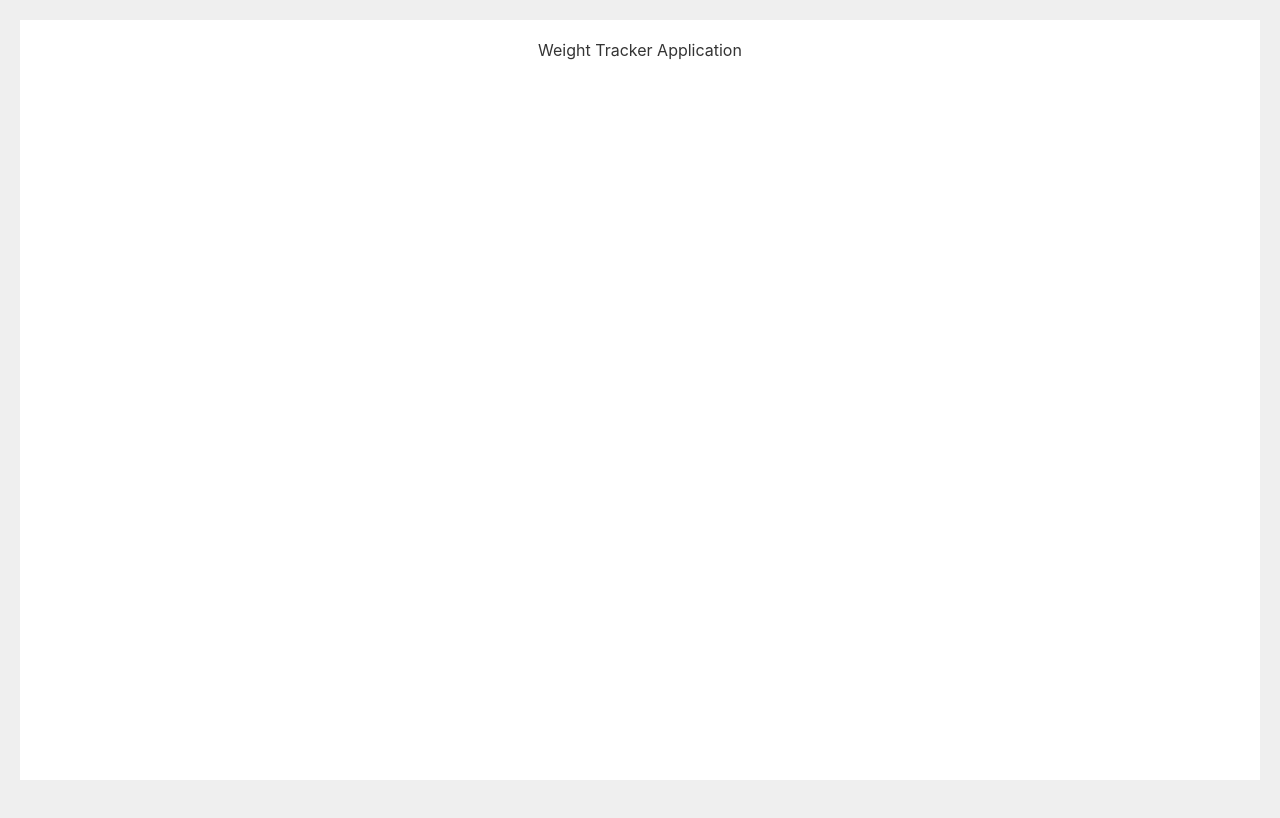
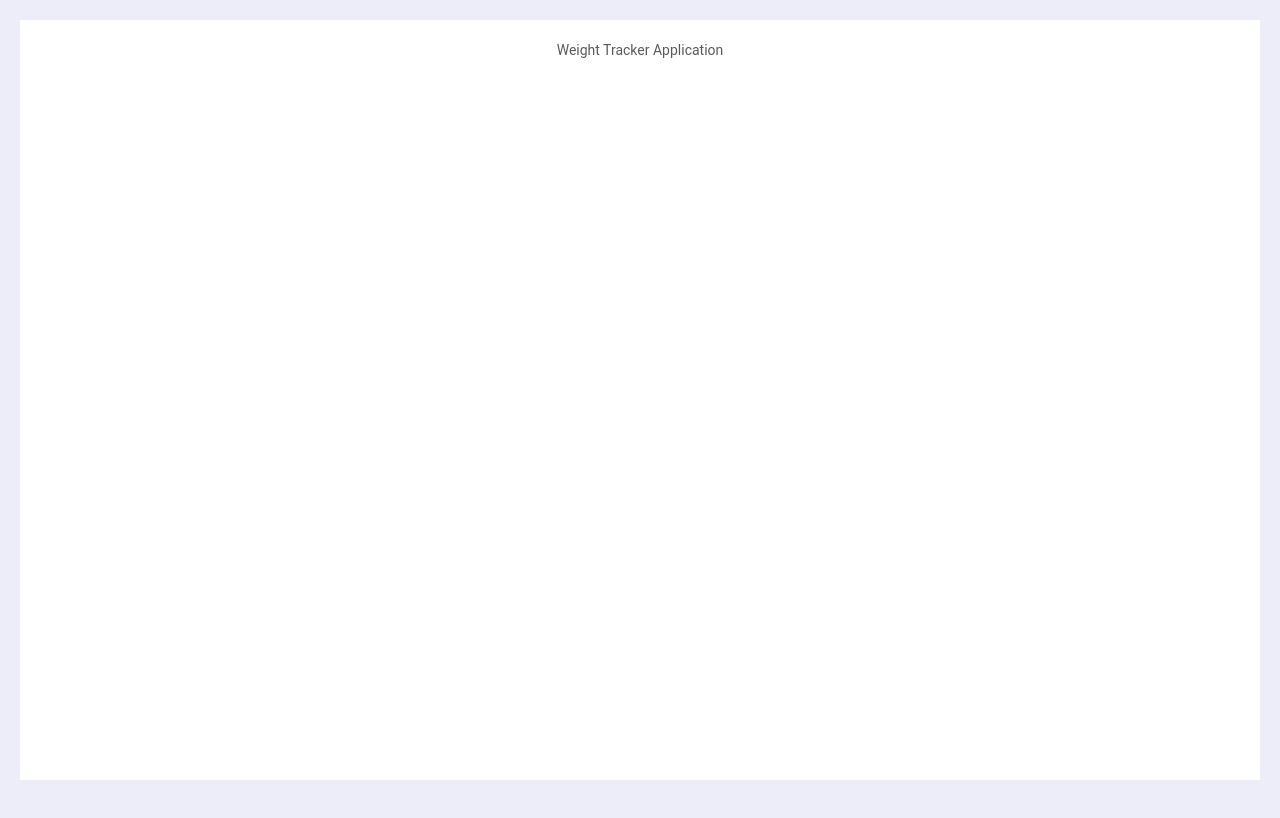
Before and after one commit to nooshinas/weight-tracker, a React (Create React App) app in the folder client/: page / in a window 1280 px wide. Built offline with nearby package versions, Linux system fonts and the light colour scheme.

Commit message:
feat(frontend): create theme

```diff
--- a/client/package.json
+++ b/client/package.json
@@ -15,7 +15,9 @@
     "prettier": "^2.3.2",
     "react": "^17.0.2",
     "react-dom": "^17.0.2",
+    "react-icons": "^4.2.0",
     "react-scripts": "4.0.3",
+    "sass": "^1.39.0",
     "typescript": "^4.1.2",
     "web-vitals": "^1.0.1"
   },
--- a/client/public/index.html
+++ b/client/public/index.html
@@ -5,10 +5,7 @@
     <link rel="icon" href="%PUBLIC_URL%/favicon.ico" />
     <meta name="viewport" content="width=device-width, initial-scale=1" />
     <meta name="theme-color" content="#000000" />
-    <meta
-      name="description"
-      content="Weight Tracker Application"
-    />
+    <meta name="description" content="Weight Tracker Application" />
     <title>Weight Tracker App</title>
   </head>
   <body>
--- /dev/null
+++ b/client/src/assets/styles/theme.scss
@@ -0,0 +1,48 @@
+// Media queries breakpoints
+$screen-xs: 480px; // Extra small screen / phone
+$screen-sm: 576px; // Small screen / tablet
+$screen-md: 768px; // Medium screen / desktop
+$screen-lg: 992px; // Large screen / wide desktop
+$screen-xl: 1200px; // Extra large screen / full hd
+$screen-xxl: 1600px; // Extra extra large screen / large desktop
+
+$primary-color: #2929cc;
+$primary-color-light: #ededf9;
+$primary-color-dark: #00004e;
+
+$font-family: "Roboto", "Oxygen", "Ubuntu", "Cantarell", "Droid Sans",
+  "Helvetica Neue", sans-serif;
+
+// Background color for `<body>`
+$body-background: $primary-color-light;
+// Base background color for most components
+$component-background: #fff;
+
+$text-color: rgba(0, 0, 0, 0.65);
+$text-color-dark: rgba(0, 0, 0, 0.85);
+
+$heading-color: $primary-color-dark;
+
+$font-size-base: 14px;
+$font-size-lg: $font-size-base + 4px;
+$font-size-sm: 12px;
+
+$line-height-base: 1.5;
+
+$border-radius: 8px;
+$border-radius-sm: 4px;
+
+$base-shadow: 0 3px 8px rgba(0, 0, 0, 0.24);
+$border-color: rgba(0, 0, 0, 0.1);
+
+// paddings
+$padding-lg: 24px; // containers
+$padding-md: 16px; // small containers and buttons
+$padding-sm: 12px; // Form controls and items
+$padding-xs: 8px; // small items
+
+// margin
+$margin-lg: 24px; // containers
+$margin-md: 16px; // small containers and buttons
+$margin-sm: 12px; // Form controls and items
+$margin-xs: 8px; // small items
--- a/client/src/index.css
+++ /dev/null
@@ -1,14 +0,0 @@
-body {
-  font-family: -apple-system, BlinkMacSystemFont, "Segoe UI", "Roboto", "Oxygen",
-    "Ubuntu", "Cantarell", "Fira Sans", "Droid Sans", "Helvetica Neue",
-    sans-serif;
-  -webkit-font-smoothing: antialiased;
-  -moz-osx-font-smoothing: grayscale;
-  color: #343434;
-  background: #efefef;
-}
-
-* {
-  margin: 0;
-  padding: 0;
-}
--- /dev/null
+++ b/client/src/index.scss
@@ -0,0 +1,30 @@
+@import "assets/styles/theme";
+
+html,
+body {
+  width: 100%;
+  height: 100%;
+}
+
+body {
+  color: $text-color;
+  font-size: 14px;
+  font-family: $font-family;
+  line-height: $line-height-base;
+  background-color: $body-background;
+}
+
+* {
+  margin: 0;
+  padding: 0;
+}
+
+h1,
+h2,
+h3,
+h4,
+h5,
+h6 {
+  color: $heading-color;
+  font-weight: 500;
+}
--- a/client/src/index.tsx
+++ b/client/src/index.tsx
@@ -1,6 +1,6 @@
 import React from "react";
 import ReactDOM from "react-dom";
-import "./index.css";
+import "./index.scss";
 import App from "./app/App";
 import reportWebVitals from "./reportWebVitals";
 import { ApolloClient, ApolloProvider, InMemoryCache } from "@apollo/client";
```
Also changed, not shown: 1 other file (tests, documents, lock files or other folders).
